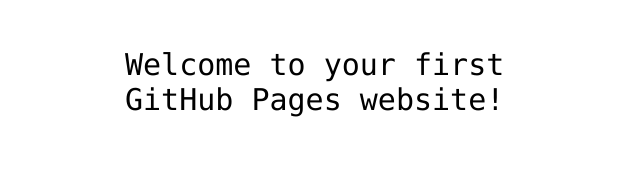
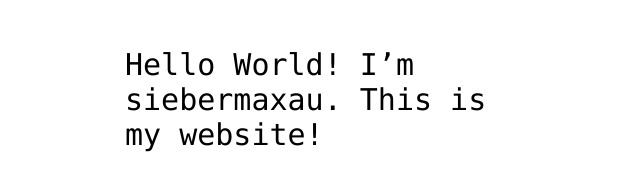
Before and after one commit to siebermaxau/hello-world, a plain HTML site: page index.html in a window 1280 px wide. Shown: the part 341-532 px from the top of the page, without its empty margins (315-955 px from the left). Drawn offline with Linux system fonts and the light colour scheme.

Commit message:
Update index.html
<p>Hello World! I’m [username]. This is my website!</p>  toegevoegd

```diff
--- a/index.html
+++ b/index.html
@@ -12,7 +12,7 @@
 <img src="https://octodex.github.com/images/daftpunktocat-thomas.gif" id="octocat" alt="octocat-gif" />
 
 <!-- Change this code here by copy and pasting your template on line 15 -->
-<p>Welcome to your first GitHub Pages website!</p>
+<p>Hello World! I’m siebermaxau. This is my website!</p>
 
 </body>
 </html>
```
